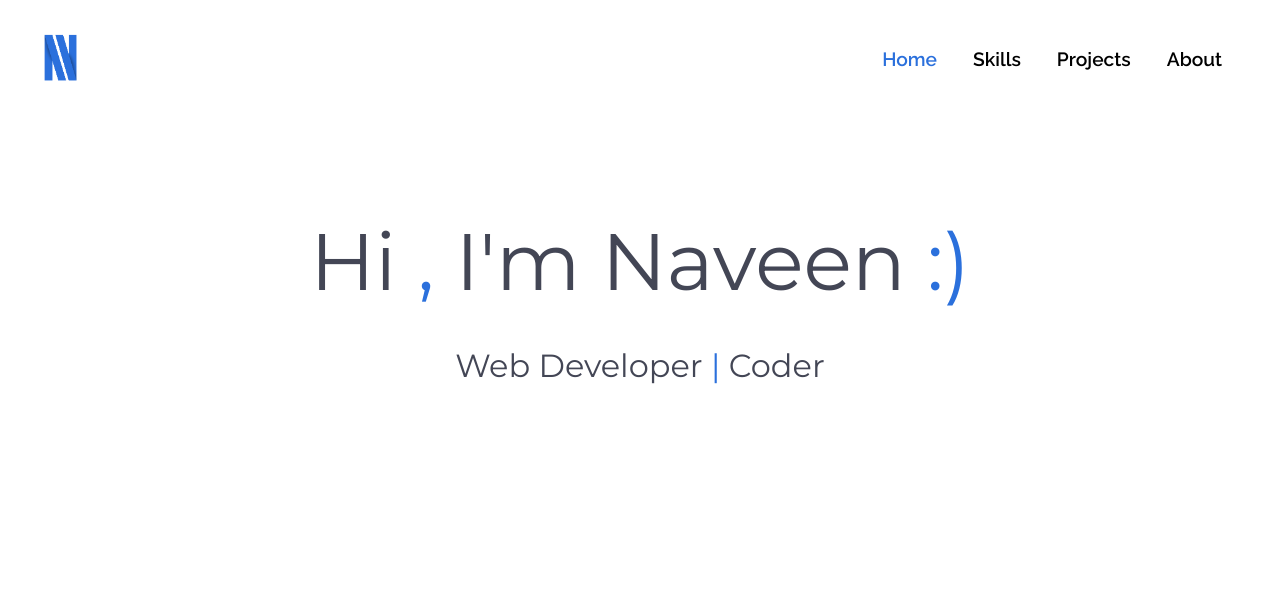
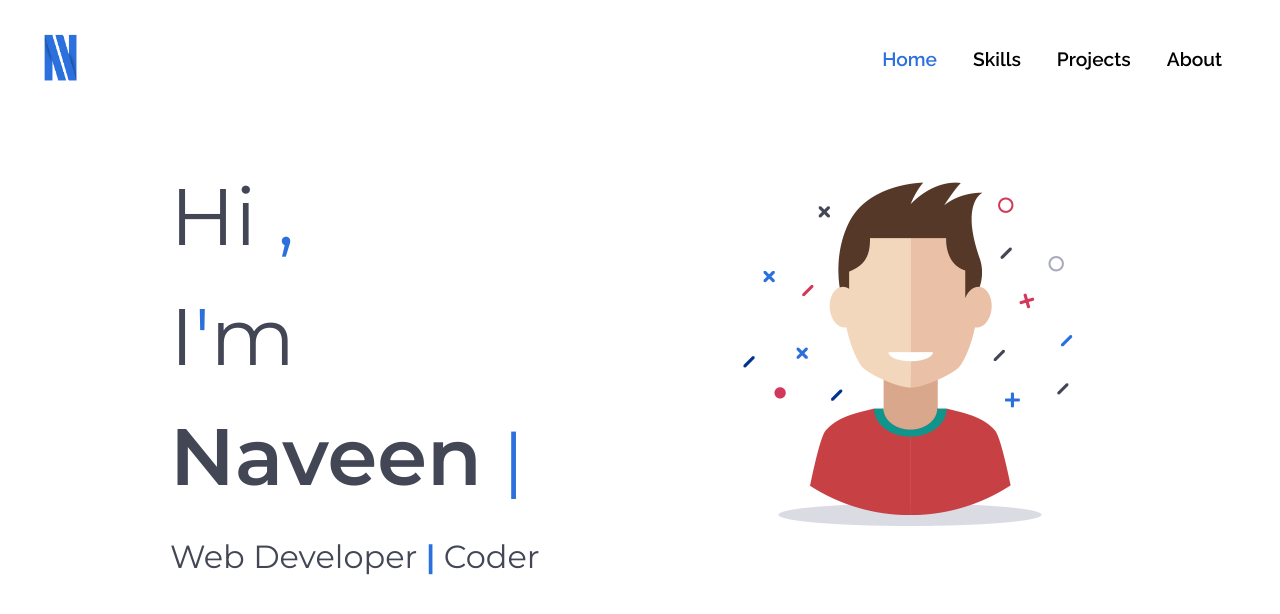
Before and after one commit to naveenbudhwal/portfolio, a Vue app: page / in a window 1280 px wide. Shown: the top 614 px of the page. Built offline with nearby package versions, Linux system fonts and the light colour scheme.

Commit message:
Designing the home page

```diff
--- a/src/views/Home.vue
+++ b/src/views/Home.vue
@@ -1,37 +1,125 @@
 <template>
   <div class="root">
-    <div class="intro">
-      Hi
-      <span>,</span> I'm Naveen
-      <span>:)</span>
+    <div class="main">
+      <div class="first-half">
+        <div class="intro">
+          Hi <span class="color">,</span>
+          <p>I<span class="color">'</span>m <span class="bold">Naveen</span>  <span class="color cursor">|</span></p>
+        </div>
+        <div class="sub-intro">Web Developer <span class="color bold">|</span>  Coder
+        </div>
+      </div>
+      <div class="second-half">
+        <div class="avatar">
+          <img src="../assets/portrait.png" alt="My photo">
+        </div>
+      </div>
     </div>
-    <div class="sub-intro">Web Developer <span>|</span> Coder</div>
+
+    <!-- <div class="footer">
+      <a href="mailto:naveenbudhwal@gmail.com">
+          <span class="icon">
+            <i class="far fa-envelope"></i>
+          </span>
+      </a>
+      <a href="#">
+        <span class="icon">
+          <i class="fab fa-instagram"></i>
+        </span>
+      </a>
+      <a href="#">
+        <span class="icon">
+          <i class="fab fa-linkedin-in"></i>
+        </span>
+      </a>
+      <a href="#">
+        <span class="icon">
+          <i class="fab fa-github"></i>
+        </span>
+      </a>
+      <a href="#">
+        <span class="icon">
+          <i class="fab fa-twitter"></i>
+        </span>
+      </a>
+    </div> -->
+
   </div>
+
 </template>
 
 <script>
+
+var cursor = true;
+var speed = 500;
+
+setInterval(() => {
+   if(cursor) {
+     document.querySelector('.cursor').style.opacity = 0;
+     cursor = false;
+   } else {
+     document.querySelector('.cursor').style.opacity = 1;
+     cursor = true;
+   }
+}, speed);
+
 export default {
   name: "home"
 };
 </script>
 
 <style scoped>
+
+.main {
+  display: flex;
+  justify-content: space-around;
+}
+
 .intro {
-  margin-top: 100px;
-  text-align: center;
+  text-align: start;
   font-family: "Montserrat", sans-serif;
   font-weight: 400;
   font-size: 5rem;
   color: #434655;
+  padding-top: 5%;
+  padding-left: 20%;
+}
+
+.avatar {
+  padding-right: 100px;
+	/* transform: translatey(0px); */
+	animation: float 5s ease-in-out infinite;
+}
+
+@keyframes float {
+	0% {
+		transform: translatey(0px);
+	}
+	50% {
+		transform: translatey(-30px);
+	}
+	100% {
+		transform: translatey(0px);
+	}
+}
+
+.avatar img {
+  width: 25rem;
+  height: auto;
+}
+
+.cursor {
+ font-size: 0.9em;
 }
 
 .sub-intro {
-  text-align: center;
+  text-align: start;
   font-family: "Montserrat", sans-serif;
   font-weight: 400;
-  margin-top: 20px;
   font-size: 2rem;
   color: #434655;
+  padding-left: 20%;
+  /* margin-top: 50px; */
 }
 
 ::-moz-selection { /* Code for Firefox */
@@ -44,8 +132,52 @@ export default {
   background: #000;
 }
 
-span {
+.color {
   color: #2b70dc;
 }
 
+.bold {
+  font-weight: 600;
+}
+
+@media only screen and (max-width: 768px) {
+  .main {
+    flex-direction: column;
+  }
+  .first-half {
+    order: 2;
+  }
+  .second-half {
+    order: 1;
+  }
+  .avatar {
+    animation: none;
+  }
+}
+
+.footer {
+  /* margin-top: 50px;
+  position: fixed;
+  bottom: 0;
+  margin-bottom: 10px;
+  display: flex;
+  justify-content: space-around; */
+  position: fixed;
+	bottom: 45px;
+	left: 0;
+	right: 0;
+	height: 0;
+	/* center all inline content */
+	text-align: center;
+}
+
+.footer a {
+  font-size: 1.5em;
+  margin: 0 50px;
+  /* make the block inline */
+	display: inline-block;
+	/* reset container's center alignment */
+	text-align: left;
+}
+
 </style>
```
